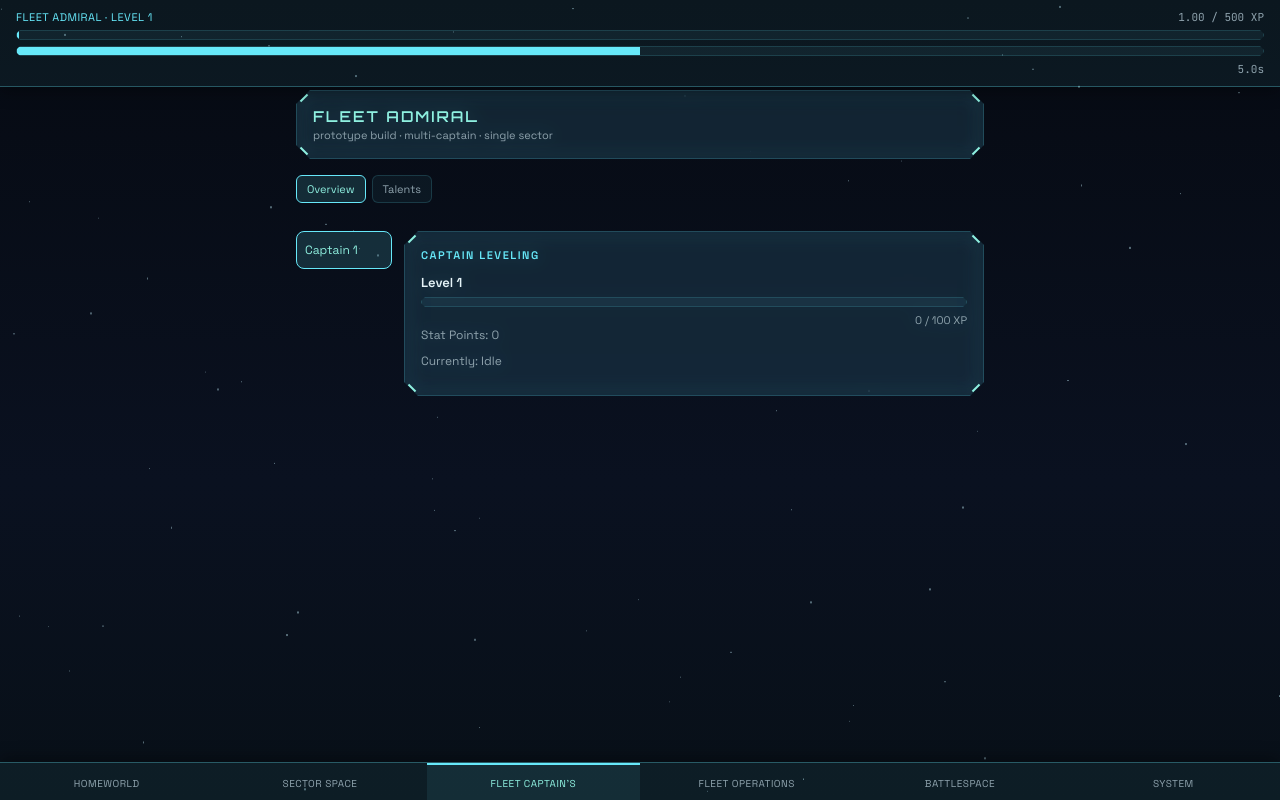
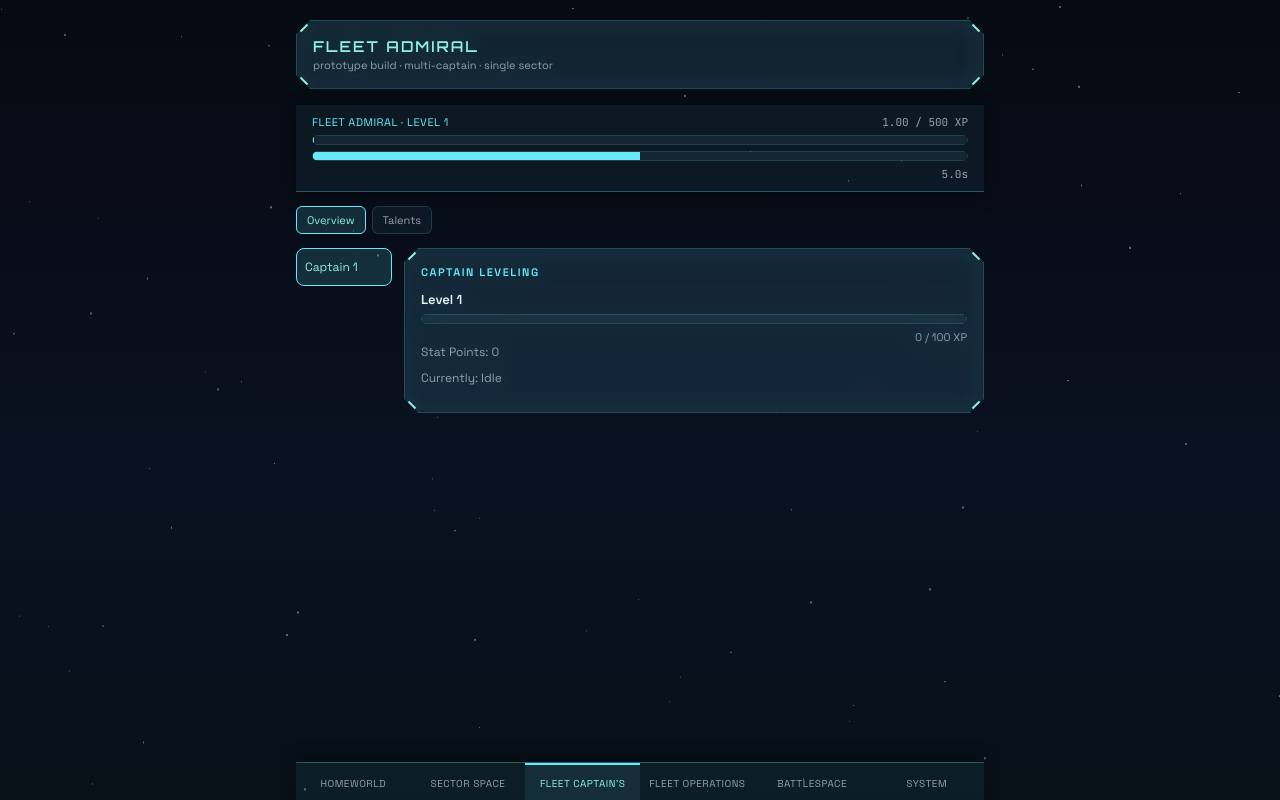
Before and after one commit to Scythrael/HyperionLegacy, a Svelte app: page / in a window 1280 px wide. Built offline with nearby package versions, Linux system fonts and the light colour scheme.

Commit message:
refactor: contain scroll to a per-tab scrollable region instead of the whole page

```diff
--- a/src/App.svelte
+++ b/src/App.svelte
@@ -435,16 +435,7 @@
       <div class="tick-bar-readout">{globalTickRemaining.toFixed(1)}s</div>
     </div>
 
-    <main class="main">
-      <div class="nav-tabs">
-        <button class="nav-tab" class:active={activeTab === "homeworld"} on:click={() => (activeTab = "homeworld")}>Homeworld</button>
-        <button class="nav-tab" class:active={activeTab === "sectorSpace"} on:click={() => (activeTab = "sectorSpace")}>Sector Space</button>
-        <button class="nav-tab" class:active={activeTab === "fleetCaptains"} on:click={() => (activeTab = "fleetCaptains")}>Fleet Captain's</button>
-        <button class="nav-tab" class:active={activeTab === "fleetOperations"} on:click={() => (activeTab = "fleetOperations")}>Fleet Operations</button>
-        <button class="nav-tab" class:active={activeTab === "battlespace"} on:click={() => (activeTab = "battlespace")}>Battlespace</button>
-        <button class="nav-tab" class:active={activeTab === "system"} on:click={() => (activeTab = "system")}>System</button>
-      </div>
-
+    <main class="tab-body">
       {#if activeTab === "homeworld"}
       <SubTabs
         tabs={[{ key: "resources", label: "Resources" }, { key: "refinery", label: "Refinery/Fabrication" }, { key: "talents", label: "Homeworld Talents" }]}
@@ -452,6 +443,7 @@
         onSelect={(key) => (activeHomeworldSubTab = key as HomeworldSubTab)}
       />
 
+      <div class="tab-scroll-area">
       {#if activeHomeworldSubTab === "resources"}
       <Panel>
         <div class="panel-title">HOME PLANET</div>
@@ -554,13 +546,16 @@
         {/each}
       </Panel>
       {/if}
+      </div>
       {/if}
 
       {#if activeTab === "sectorSpace"}
+      <div class="tab-scroll-area">
       <Panel>
         <div class="panel-title">SECTOR SPACE</div>
         <p class="prestige-text">Shipyard and Starbase are still under construction.</p>
       </Panel>
+      </div>
       {/if}
 
       {#if activeTab === "fleetCaptains"}
@@ -570,6 +565,7 @@
         onSelect={(key) => (activeFleetCaptainSubTab = key as FleetCaptainSubTab)}
       />
 
+      <div class="tab-scroll-area">
       <div class="fleet-captains-layout">
         <div class="captain-list">
           {#each state.captains as captain, i}
@@ -664,9 +660,11 @@
           {/if}
         </div>
       </div>
+      </div>
       {/if}
 
       {#if activeTab === "fleetOperations"}
+      <div class="tab-scroll-area">
       <!-- Fleet Operations (UI Redesign, Task 9 --
            docs/plans/2026-07-07-ui-redesign-plan.md) -- mission-first, NOT
            captain-scoped (deliberately does not read activeCaptain anywhere
@@ -725,13 +723,16 @@
           {/if}
         </Panel>
       {/each}
+      </div>
       {/if}
 
       {#if activeTab === "battlespace"}
+      <div class="tab-scroll-area">
       <Panel>
         <div class="panel-title">BATTLESPACE</div>
         <p class="prestige-text">PvP and PvE fleet operations will live here.</p>
       </Panel>
+      </div>
       {/if}
 
       {#if activeTab === "system"}
@@ -741,6 +742,7 @@
         onSelect={(key) => (activeSystemSubTab = key as SystemSubTab)}
       />
 
+      <div class="tab-scroll-area">
       {#if activeSystemSubTab === "options"}
       <Panel>
         <div class="panel-title">OPTIONS</div>
@@ -800,8 +802,18 @@
         </div>
       </Panel>
       {/if}
+      </div>
       {/if}
     </main>
+
+    <div class="nav-tabs">
+      <button class="nav-tab" class:active={activeTab === "homeworld"} on:click={() => (activeTab = "homeworld")}>Homeworld</button>
+      <button class="nav-tab" class:active={activeTab === "sectorSpace"} on:click={() => (activeTab = "sectorSpace")}>Sector Space</button>
+      <button class="nav-tab" class:active={activeTab === "fleetCaptains"} on:click={() => (activeTab = "fleetCaptains")}>Fleet Captain's</button>
+      <button class="nav-tab" class:active={activeTab === "fleetOperations"} on:click={() => (activeTab = "fleetOperations")}>Fleet Operations</button>
+      <button class="nav-tab" class:active={activeTab === "battlespace"} on:click={() => (activeTab = "battlespace")}>Battlespace</button>
+      <button class="nav-tab" class:active={activeTab === "system"} on:click={() => (activeTab = "system")}>System</button>
+    </div>
   </div>
 
   {#if deleteModalOpen}
@@ -822,32 +834,34 @@
 
 <style>
   .root {
-    min-height: 100vh;
-    min-height: 100dvh; /* see app.css's html/body comment -- same mobile-viewport issue */
+    /* Was min-height: 100dvh -- now a HARD height, so this flex column never
+       grows past the viewport. The ONE scrollable region below
+       (.tab-scroll-area, per active tab) absorbs overflow instead of the
+       whole page growing underneath the header/nav bars, which is the entire
+       point of this change -- see docs/plans/2026-07-07-scroll-containment-
+       locked-placeholders-design.md. */
+    height: 100dvh;
     position: relative;
     overflow: hidden;
   }
   .frame {
     position: relative;
     z-index: 1;
+    height: 100%; /* fills .root's fixed viewport height exactly */
     max-width: 720px;
     margin: 0 auto;
-    /* Bottom padding enlarged (60px -> 96px) to clear the fixed .nav-tabs bar
-       (Task 1, Phase 4) -- without this, the LOG panel (or whatever ends up
-       last in the active tab) would render partially underneath the bar.
-       Also adds env(safe-area-inset-bottom) so devices with a gesture-nav
-       home indicator (which eats into the same bottom region .nav-tabs sits
-       in) get proportionally more clearance instead of a fixed guess that
-       assumes no inset -- falls back to 0px on devices/browsers without it.
-       Top padding grows to clear the new fixed .top-bar (added in the UI
-       Redesign) -- mirrors how the bottom padding already clears the fixed
-       .nav-tabs bar below. 90px is a generous estimate of .top-bar's real
-       height (2 rows of text + 2 progress bars + padding); this is the one
-       piece of this plan that genuinely benefits from a live-device check
-       once deployed, since pixel-exact panel heights can't be verified
-       without a renderer in this environment -- flag as such in the PR/
-       session log if it's ever visibly off. */
-    padding: calc(90px + env(safe-area-inset-top, 0px)) 16px calc(96px + env(safe-area-inset-bottom, 0px));
+    display: flex;
+    flex-direction: column;
+    overflow: hidden; /* only .tab-scroll-area (nested inside) actually scrolls */
+    /* Horizontal 16px inset unchanged from before. Top padding now the ONLY
+       place safe-area-inset-top is handled (moved off .top-bar below -- since
+       .top-bar sits BELOW Panel.header now instead of being pinned flush
+       against the screen edge via position:fixed, .frame's own top edge is
+       the one flush against the real viewport edge that needs notch/status-
+       bar clearance). Bottom padding is 0 -- .nav-tabs (now the last flex
+       child, flush against .frame's own bottom edge) handles its own bottom
+       safe-area clearance directly, same as it always has. */
+    padding: calc(20px + env(safe-area-inset-top, 0px)) 16px 0;
   }
   .header-left { display: flex; flex-direction: column; }
   .title {
@@ -875,54 +889,67 @@
     color: var(--color-accent);
     cursor: pointer;
   }
-  .main { display: flex; flex-direction: column; gap: 14px; }
-  /* Fixed to the TOP of the viewport, mirroring .nav-tabs' fixed-to-bottom
-     treatment -- "always on top" per the design doc, visible regardless of
-     which tab/sub-tab is active. Sits below the (non-fixed, scrolls-away)
-     FLEET ADMIRAL title panel in document order, but visually pins above it
-     once that panel scrolls out of view. */
+  .tab-body {
+    /* Replaces the old .main rule (same class removed from the <main> tag in
+       the template -- <main> becomes <main class="tab-body">). This is the
+       ONE flexible region between the fixed top-bar and the fixed bottom nav
+       -- flex:1 + min-height:0 is the standard flexbox idiom that lets a flex
+       child actually SHRINK below its content's natural height (without
+       min-height:0, a flex child defaults to min-height:auto, which would let
+       its content push .frame taller than the viewport instead of triggering
+       the inner scrollbar -- this is the single most common way this exact
+       kind of layout silently breaks, so don't drop it). */
+    flex: 1;
+    min-height: 0;
+    display: flex;
+    flex-direction: column;
+    overflow: hidden;
+    padding-top: 14px; /* gap below .top-bar, whether the tab's first child is a <SubTabs> row or .tab-scroll-area directly */
+  }
+  .tab-scroll-area {
+    /* THE scrollable region -- every tab wraps its actual panel content in
+       exactly one of these. Same flex:1 + min-height:0 idiom as .tab-body
+       above, but this time paired with overflow-y:auto so IT (not the page)
+       is what actually scrolls. */
+    flex: 1;
+    min-height: 0;
+    overflow-y: auto;
+    display: flex;
+    flex-direction: column;
+    gap: 14px; /* preserves the old .main's gap:14px spacing between stacked panels, now scoped to just the scrollable region */
+    padding-bottom: 14px; /* breathing room at the very bottom of scrolled content, above .nav-tabs */
+  }
+  /* Sits directly below Panel.header in document order (Task 1: no longer
+     position:fixed, so it's a normal flex child now -- see .frame above). */
   .top-bar {
-    position: fixed;
-    top: 0;
-    left: 0;
-    right: 0;
-    z-index: 50;
     background: var(--color-panel-bg-strong);
     border-bottom: 1px solid rgba(var(--color-accent-rgb), 0.3);
     box-shadow: 0 4px 16px rgba(0, 0, 0, 0.35);
     padding: 10px 16px;
-    /* Devices with a notch/status-bar inset reserve a safe area at the TOP of
-       the screen -- this bar sits flush against it (position: fixed, top: 0),
-       so its own top padding needs to grow to clear that inset, same pattern
-       as .nav-tabs' bottom padding already handles for the bottom inset. */
-    padding-top: calc(10px + env(safe-area-inset-top, 0px));
+    flex-shrink: 0; /* never compresses, even if .tab-scroll-area's content is tall */
   }
   .top-bar-row { display: flex; justify-content: space-between; align-items: baseline; margin-bottom: 6px; }
   .top-bar-label { font-size: 11px; letter-spacing: 0.5px; color: var(--color-accent); text-transform: uppercase; }
   .top-bar-value { font-family: var(--font-mono); font-size: 11px; color: var(--color-text-secondary); }
-  /* Outer nav (Task 1, Phase 4) -- fixed to the bottom of the viewport per
-     the design doc ("tabs along the bottom of the screen"). Deliberately
-     distinct from .captain-tab below (solid panel-strength background,
-     no rounded corners, uppercase+letter-spaced labels) so it reads as the
-     OUTER shell nav rather than a second row of the same widget as the
-     INNER captain switcher. .frame's bottom padding (see above) is sized to
-     clear this bar's height so it never overlaps whatever renders last in
-     the active tab (e.g. the LOG panel under System). */
+  /* Outer nav (Task 1, Phase 4) -- now the LAST flex child inside .frame
+     (Task 1 of this plan moved it here from being the first child of the old
+     <main>), so it's the bottom-most thing in the flex column, visually
+     identical to today's "pinned to the bottom of the screen" look, just via
+     document flow instead of position:fixed. Deliberately distinct from
+     .captain-tab below (solid panel-strength background, no rounded corners,
+     uppercase+letter-spaced labels) so it reads as the OUTER shell nav rather
+     than a second row of the same widget as the INNER captain switcher. */
   .nav-tabs {
-    position: fixed;
-    left: 0;
-    right: 0;
-    bottom: 0;
-    z-index: 50;
     display: flex;
     background: var(--color-panel-bg-strong);
     border-top: 1px solid rgba(var(--color-accent-rgb), 0.3);
     box-shadow: 0 -4px 16px rgba(0, 0, 0, 0.35);
     /* Devices with a gesture-nav home indicator reserve a safe area at the
-       bottom of the screen -- without this, the bar's own bottom edge (and
-       its tap targets) can sit under/behind that indicator. Matches
-       .frame's own safe-area addition above so both grow together. */
+       bottom of the screen -- still the flush-bottom element (now via
+       document flow as .frame's last flex child, not position:fixed), still
+       needs this. */
     padding-bottom: env(safe-area-inset-bottom, 0px);
+    flex-shrink: 0;
   }
   .nav-tab {
     flex: 1;
```
